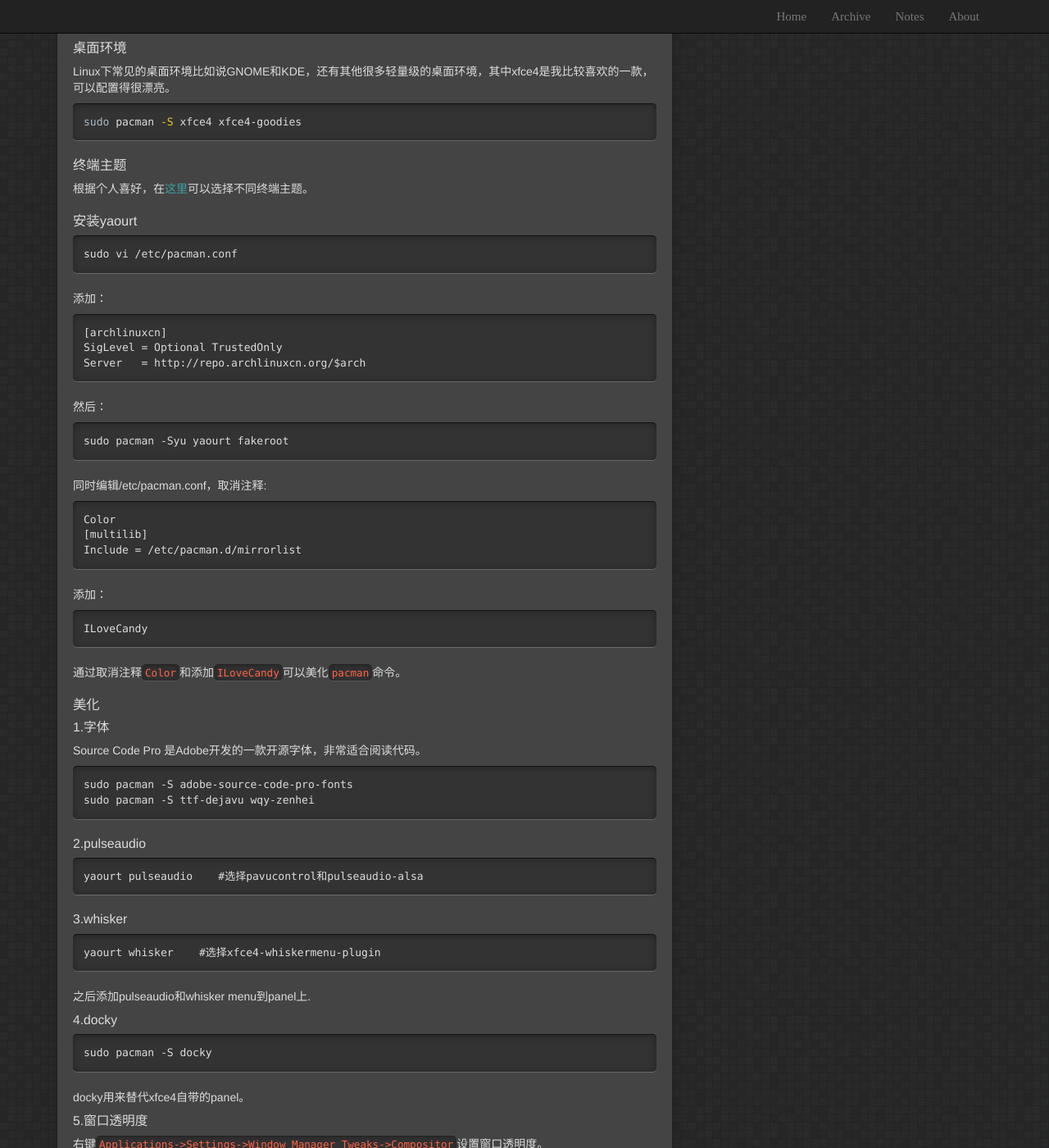
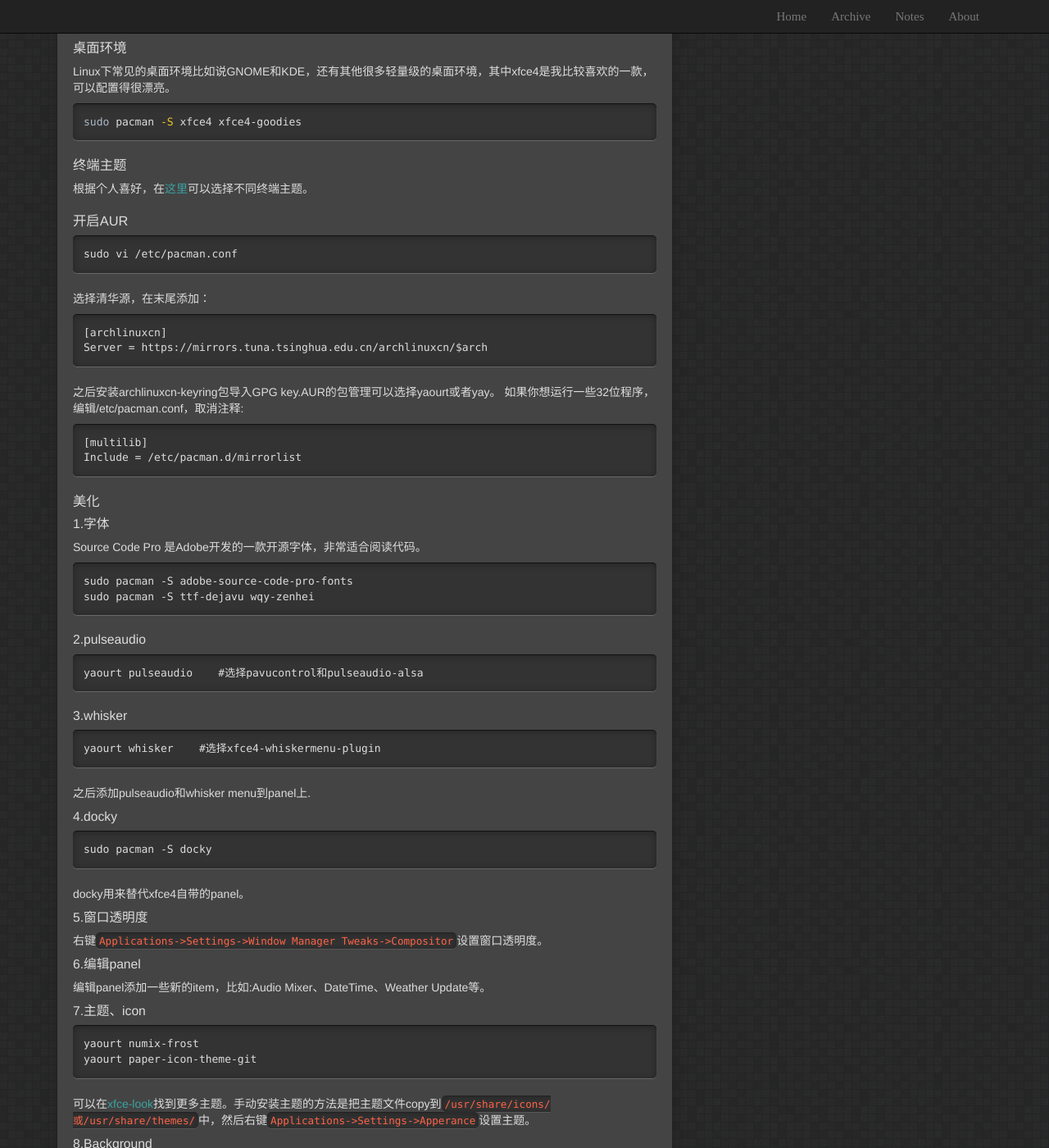
Before and after one commit to tianhongw/tianhongw.github.io, a Jekyll site: the page built from _posts/2018-01-07-install-and-custom-archlinux.md, in a window 1280 px wide and 1400 px high, scrolled down 2322 px. Shown: the whole window at 82% size. Built offline with Jekyll 4.4.1, drawn with Linux system fonts in a browser that asks for light colours.

Commit message:
修改 install-an-custom-archlinux.md

````diff
--- a/_posts/2018-01-07-install-and-custom-archlinux.md
+++ b/_posts/2018-01-07-install-and-custom-archlinux.md
@@ -107,31 +107,21 @@ sudo pacman -S xfce4 xfce4-goodies
 ```
 ### 终端主题
 根据个人喜好，在[这里](https://github.com/netzverweigerer/xfce4-terminal-colorschemes)可以选择不同终端主题。
-### 安装yaourt
+### 开启AUR
 ```
 sudo vi /etc/pacman.conf
 ```
-添加：
+选择清华源，在末尾添加：
 ```
 [archlinuxcn]
-SigLevel = Optional TrustedOnly
-Server   = http://repo.archlinuxcn.org/$arch
+Server = https://mirrors.tuna.tsinghua.edu.cn/archlinuxcn/$arch
 ```
-然后：
+之后安装archlinuxcn-keyring包导入GPG key.AUR的包管理可以选择yaourt或者yay。
+如果你想运行一些32位程序，编辑/etc/pacman.conf，取消注释:
 ```
-sudo pacman -Syu yaourt fakeroot
-```
-同时编辑/etc/pacman.conf，取消注释:
-```
-Color
 [multilib]
 Include = /etc/pacman.d/mirrorlist
 ```
-添加：
-```
-ILoveCandy
-```
-通过取消注释`Color`和添加`ILoveCandy`可以美化`pacman`命令。
 ### 美化
 #### 1.字体
 Source Code Pro 是Adobe开发的一款开源字体，非常适合阅读代码。
````
